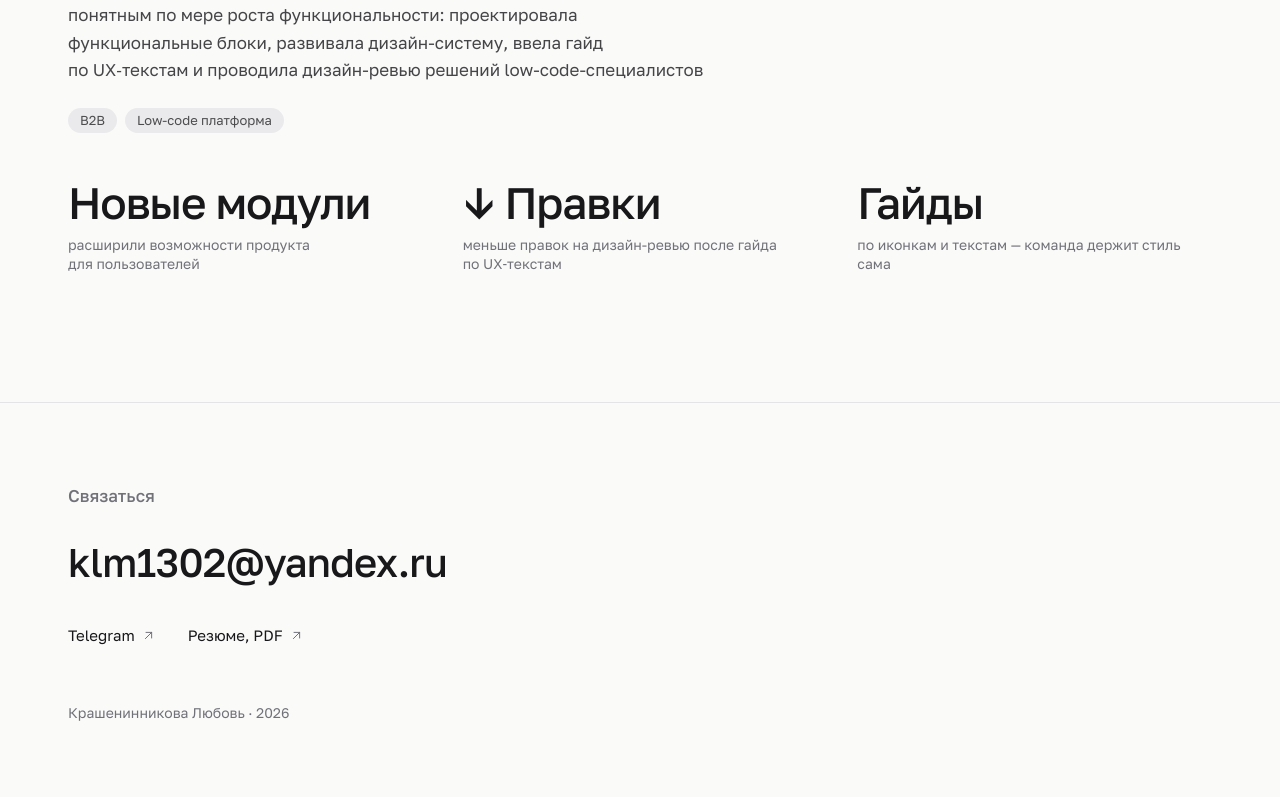
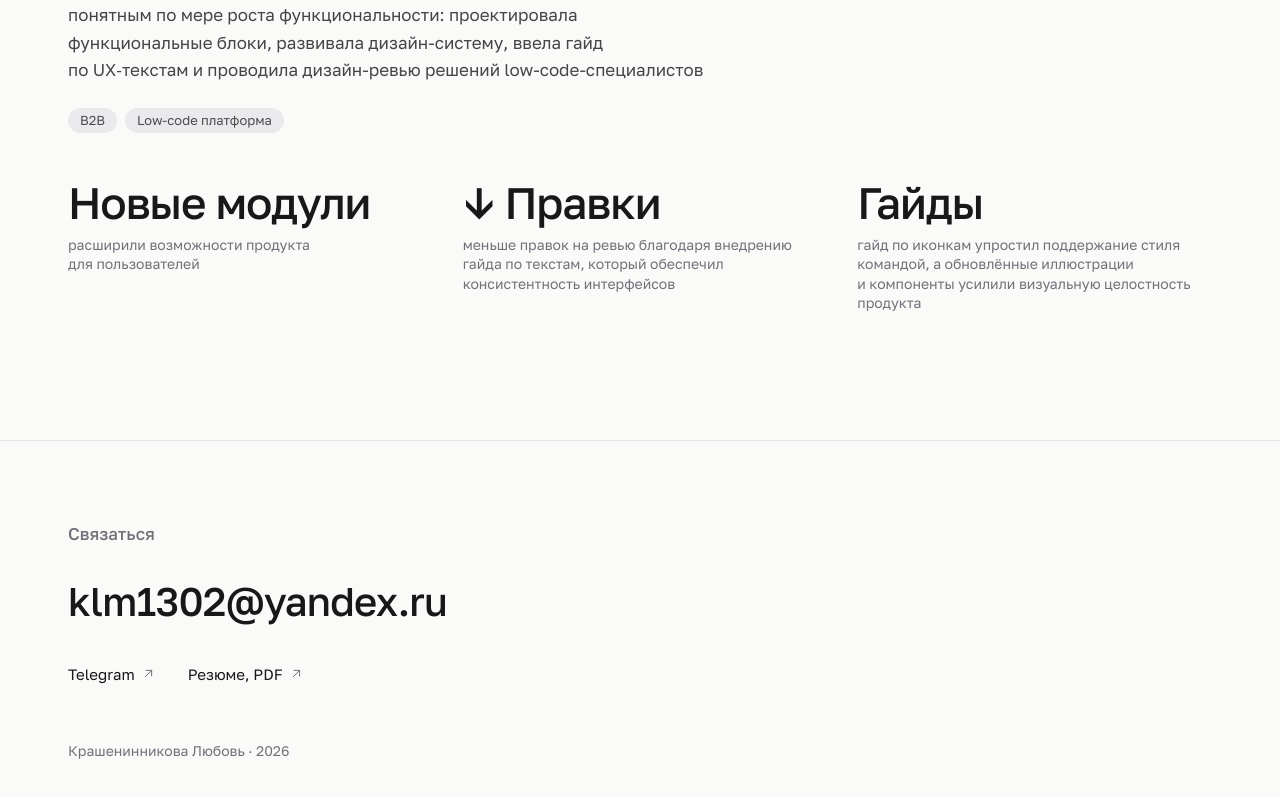
Before and after one commit to krasheninnikoval/krasheninnikoval.github.io, a Next.js app: page / in a window 1280 px wide. Shown: the part 4492-5289 px from the top of the page. Built offline with nearby package versions, Linux system fonts and the light colour scheme.

Commit message:
Результаты Nocode — по исходным формулировкам
Co-Authored-By: Claude Opus 5 <noreply@anthropic.com>

```diff
--- a/src/content/projects.ts
+++ b/src/content/projects.ts
@@ -84,11 +84,13 @@ export const projects: Project[] = [
       },
       {
         value: "↓ Правки",
-        label: "меньше правок на дизайн-ревью после гайда по UX-текстам",
+        label:
+          "меньше правок на ревью благодаря внедрению гайда по текстам, который обеспечил консистентность интерфейсов",
       },
       {
         value: "Гайды",
-        label: "по иконкам и текстам — команда держит стиль сама",
+        label:
+          "гайд по иконкам упростил поддержание стиля командой, а обновлённые иллюстрации и компоненты усилили визуальную целостность продукта",
       },
     ],
     cases: [],
```
